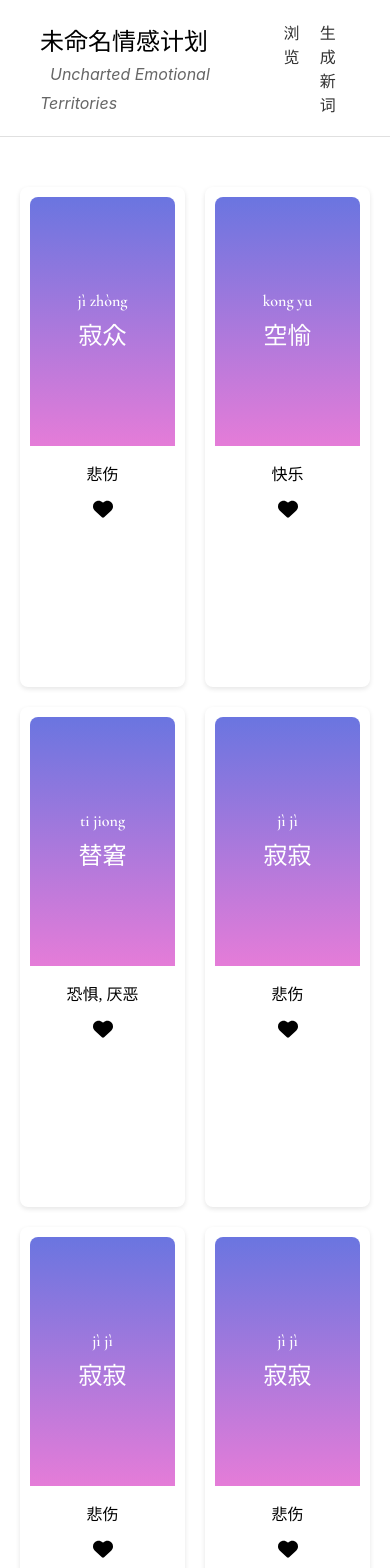
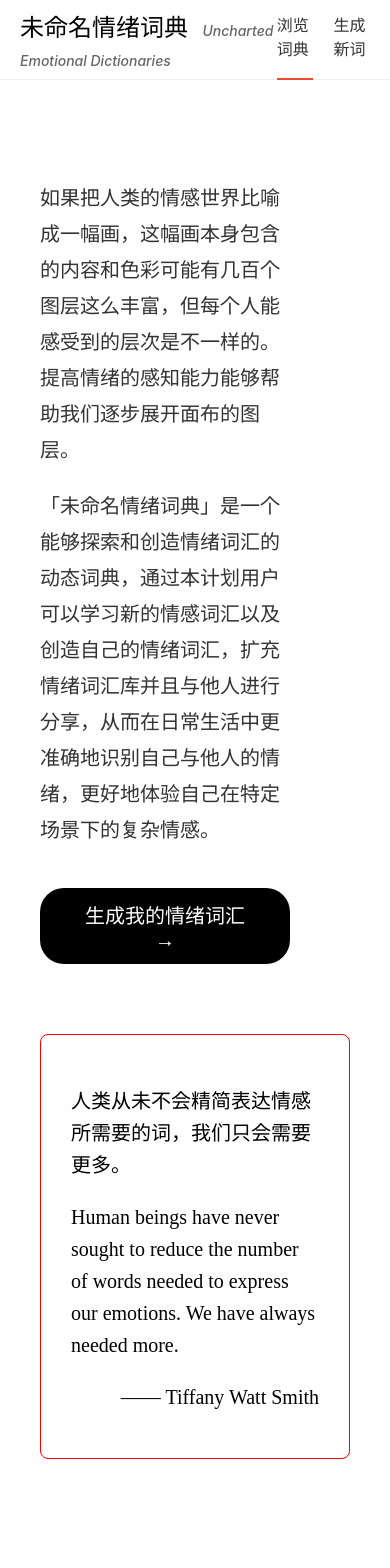
Before and after one commit to haonanaaaa/emotiondict, a React (Create React App) app: page /gallery in a window 390 px wide. Shown: the top 1568 px of the page. Built offline with nearby package versions, Linux system fonts and the light colour scheme; a web font is replaced by a local one.

Commit message:
前端代码更新
- 新增导航栏
- Gallery更新，新增介绍和footer
- Gallery、Generation layout修复

```diff
--- a/package.json
+++ b/package.json
@@ -3,6 +3,9 @@
   "version": "0.1.0",
   "private": true,
   "dependencies": {
+    "@fortawesome/fontawesome-svg-core": "^6.7.2",
+    "@fortawesome/free-solid-svg-icons": "^6.7.2",
+    "@fortawesome/react-fontawesome": "^0.2.2",
     "@testing-library/dom": "^10.4.0",
     "@testing-library/jest-dom": "^6.6.3",
     "@testing-library/react": "^16.3.0",
--- a/src/App.js
+++ b/src/App.js
@@ -2,10 +2,12 @@ import React from 'react';
 import { BrowserRouter as Router, Routes, Route } from 'react-router-dom';
 import { Generation } from './Generation';
 import Gallery from './Gallery'; // 假设您有一个 Gallery 组件
+import Navbar from './components/Navbar';
 
 function App() {
   return (
     <Router>
+      <Navbar />
       <Routes>
         <Route path="/generation" element={<Generation />} />
         <Route path="/gallery" element={<Gallery />} />
--- a/src/Gallery.css
+++ /dev/null
@@ -1,88 +0,0 @@
-.gallery-container {
-  max-width: 1200px;
-  margin: 0 auto;
-  padding: 20px;
-  text-align: center;
-}
-
-.gallery-title {
-  margin-bottom: 30px;
-  font-size: 28px;
-  font-weight: normal;
-}
-
-.cards-grid {
-  display: grid;
-  grid-template-columns: repeat(5, 1fr);
-  gap: 20px;
-  margin-bottom: 20px;
-}
-
-.card-wrapper {
-  display: flex;
-  flex-direction: column;
-  align-items: center;
-  background-color: white;
-  border-radius: 8px;
-  padding: 15px;
-  box-shadow: 0 2px 5px rgba(0, 0, 0, 0.1);
-}
-
-.emotion-card {
-  width: 100%;
-  aspect-ratio: 2/3;
-  border-radius: 8px;
-  display: flex;
-  flex-direction: column;
-  justify-content: center;
-  align-items: center;
-  cursor: pointer;
-  transition: transform 0.2s;
-}
-
-.emotion-card:hover {
-  transform: scale(1.03);
-}
-
-.card-content {
-  text-align: center;
-  color: white;
-}
-
-.pinyin {
-  font-size: 14px;
-  margin-bottom: 5px;
-}
-
-.pinyin-text {
-  font-size: 24px;
-  font-weight: bold;
-}
-
-.emotion-name {
-  margin-top: 10px;
-  font-size: 16px;
-}
-
-.heart-icon {
-  margin-top: 8px;
-  font-size: 20px;
-  color: #ccc;
-  cursor: pointer;
-}
-
-.heart-icon.selected {
-  color: #ff0000;
-}
-
-@media (max-width: 900px) {
-  .cards-grid {
-    grid-template-columns: repeat(3, 1fr);
-  }
-}
-
-@media (max-width: 600px) {
-  .cards-grid {
-    grid-template-columns: repeat(2, 1fr);
-  }
-}
--- a/src/Gallery.js
+++ b/src/Gallery.js
@@ -6,24 +6,23 @@ import './style/Gallery.css';
 
 export const Gallery = () => {
     const emotions = [
-        {id:1, name: "寂众", pinyin: "jì zhòng", tag: ["悲伤"], context: "王成之秋，七月既望，苏子与客泛舟游于赤壁之下。清风徐来，水波不兴。举酒属客，请明月之诗，歌窈窕之章。少焉，月出于东山之上，徘徊于斗牛之间。"},
-        {id:2, name: "空愉", pinyin: "kong yu", tag: ["快乐"], context: "无所事事的快乐。"},
-        {id:3, name: "替窘", pinyin: "ti jiong", tag: ["恐惧", "厌恶"], context: "当你在地铁中凝视陌生人时，突然惊觉对方也有完整的悲欢离合。这种“存在主义式的共情”，让日常的孤独感升华为对人类共同命运的悲悯。"},
-        {id:4, name: "寂寂", pinyin: "jì jì", tag: ["悲伤"], context: "当你在地铁中凝视陌生人时，突然惊觉对方也有完整的悲欢离合。这种 “存在主义式的共情”，让日常的孤独感升华为对人类共同命运的悲悯。"},
-        {id:5, name: "寂寂", pinyin: "jì jì", tag: ["悲伤"], context: "当你在地铁中凝视陌生人时，突然惊觉对方也有完整的悲欢离合。这种 “存在主义式的共情”，让日常的孤独感升华为对人类共同命运的悲悯。"},
-        {id:6, name: "寂寂", pinyin: "jì jì", tag: ["悲伤"], context: "当你在地铁中凝视陌生人时，突然惊觉对方也有完整的悲欢离合。这种 “存在主义式的共情”，让日常的孤独感升华为对人类共同命运的悲悯。"},
-        {id:7, name: "寂寂", pinyin: "jì jì", tag: ["悲伤"], context: "当你在地铁中凝视陌生人时，突然惊觉对方也有完整的悲欢离合。这种 “存在主义式的共情”，让日常的孤独感升华为对人类共同命运的悲悯。"},
-        {id:8, name: "寂寂", pinyin: "jì jì", tag: ["悲伤"], context: "当你在地铁中凝视陌生人时，突然惊觉对方也有完整的悲欢离合。这种 “存在主义式的共情”，让日常的孤独感升华为对人类共同命运的悲悯。"},
-        {id:9, name: "寂众", pinyin: "jì zhòng", tag: ["悲伤"], context: "当你在地铁中凝视陌生人时，突然惊觉对方也有完整的悲欢离合。这种 “存在主义式的共情”，让日常的孤独感升华为对人类共同命运的悲悯。"},
-        {id:10, name: "寂寂", pinyin: "jì jì", tag: ["悲伤"], context: "当你在地铁中凝视陌生人时，突然惊觉对方也有完整的悲欢离合。这种 “存在主义式的共情”，让日常的孤独感升华为对人类共同命运的悲悯。"},
-        ]
+        { id: 1, name: "寂众", pinyin: "jì zhòng", tag: ["悲伤"], context: "王成之秋，七月既望，苏子与客泛舟游于赤壁之下。清风徐来，水波不兴。举酒属客，请明月之诗，歌窈窕之章。少焉，月出于东山之上，徘徊于斗牛之间。" },
+        { id: 2, name: "空愉", pinyin: "kong yu", tag: ["快乐"], context: "无所事事的快乐。" },
+        { id: 3, name: "替窘", pinyin: "ti jiong", tag: ["恐惧", "厌恶"], context: "当你在地铁中凝视陌生人时，突然惊觉对方也有完整的悲欢离合。这种'存在主义式的共情'，让日常的孤独感升华为对人类共同命运的悲悯。" },
+        { id: 4, name: "寂寂", pinyin: "jì jì", tag: ["悲伤"], context: "当你在地铁中凝视陌生人时，突然惊觉对方也有完整的悲欢离合。这种'存在主义式的共情'，让日常的孤独感升华为对人类共同命运的悲悯。" },
+        { id: 5, name: "寂寂", pinyin: "jì jì", tag: ["悲伤"], context: "当你在地铁中凝视陌生人时，突然惊觉对方也有完整的悲欢离合。这种'存在主义式的共情'，让日常的孤独感升华为对人类共同命运的悲悯。" },
+        { id: 6, name: "寂寂", pinyin: "jì jì", tag: ["悲伤"], context: "当你在地铁中凝视陌生人时，突然惊觉对方也有完整的悲欢离合。这种'存在主义式的共情'，让日常的孤独感升华为对人类共同命运的悲悯。" },
+        { id: 7, name: "寂寂", pinyin: "jì jì", tag: ["悲伤"], context: "当你在地铁中凝视陌生人时，突然惊觉对方也有完整的悲欢离合。这种'存在主义式的共情'，让日常的孤独感升华为对人类共同命运的悲悯。" },
+        { id: 8, name: "寂寂", pinyin: "jì jì", tag: ["悲伤"], context: "当你在地铁中凝视陌生人时，突然惊觉对方也有完整的悲欢离合。这种'存在主义式的共情'，让日常的孤独感升华为对人类共同命运的悲悯。" },
+        { id: 9, name: "寂众", pinyin: "jì zhòng", tag: ["悲伤"], context: "当你在地铁中凝视陌生人时，突然惊觉对方也有完整的悲欢离合。这种'存在主义式的共情'，让日常的孤独感升华为对人类共同命运的悲悯。" },
+        { id: 10, name: "寂寂", pinyin: "jì jì", tag: ["悲伤"], context: "当你在地铁中凝视陌生人时，突然惊觉对方也有完整的悲欢离合。这种'存在主义式的共情'，让日常的孤独感升华为对人类共同命运的悲悯。" },
+    ];
 
     const [selectedCard, setSelectedCard] = useState(null);
     const [cardPosition, setCardPosition] = useState({ top: 0, left: 0 });
-    const [isFlipped, setIsFlipped] = useState(true); // 添加翻转状态
+    const [isFlipped, setIsFlipped] = useState(true);
 
     const handleCardClick = (id, e) => {
-        // 获取被点击卡片的位置
         if (!selectedCard) {
             const card = e.currentTarget.getBoundingClientRect();
             setCardPosition({
@@ -32,29 +31,34 @@ export const Gallery = () => {
                 width: card.width,
                 height: card.height
             });
-            setIsFlipped(true); // 初始显示背面
+            setIsFlipped(true);
         }
         setSelectedCard(id === selectedCard ? null : id);
     };
 
-    // 添加模态框翻转处理函数
     const handleModalCardClick = (e) => {
-        e.stopPropagation(); // 阻止事件冒泡
+        e.stopPropagation();
         setIsFlipped(!isFlipped);
     };
 
     return (
         <>
-            {/* 添加导航栏 */}
-            <header className="generation-header">
-                <div className="title">
-                    <h1>未命名情感计划 <span className="subtitle">Uncharted Emotional Territories</span></h1>
+            <div className="intro-section">
+                <div className="intro-text">
+                    <p>如果把人类的情感世界比喻成一幅画，这幅画本身包含的内容和色彩可能有几百个图层这么丰富，但每个人能感受到的层次是不一样的。提高情绪的感知能力能够帮助我们逐步展开面布的图层。</p>
+                    <p>「未命名情绪词典」是一个能够探索和创造情绪词汇的动态词典，通过本计划用户可以学习新的情感词汇以及创造自己的情绪词汇，扩充情绪词汇库并且与他人进行分享，从而在日常生活中更准确地识别自己与他人的情绪，更好地体验自己在特定场景下的复杂情感。</p>
+                    <div className="create-button">
+                        <button>生成我的情绪词汇 →</button>
                     </div>
-                <div className="nav-links">
-                    <a onClick={() => window.location.href = '/gallery'} className="nav-link" style={{cursor: 'pointer'}}>浏览</a>
-                    <a onClick={() => window.location.href = '/generation'} className="nav-link" style={{cursor: 'pointer'}}>生成新词</a>
                 </div>
-            </header>
+                <div className="quote-box">
+                    <div className="quote-content">
+                        <p>人类从未不会精简表达情感所需要的词，我们只会需要更多。</p>
+                        <p>Human beings have never sought to reduce the number of words needed to express our emotions. We have always needed more.</p>
+                        <p className="quote-author">—— Tiffany Watt Smith</p>
+                    </div>
+                </div>
+            </div>
 
             <div className="cards-container">
                 <div className="cards">
@@ -63,7 +67,6 @@ export const Gallery = () => {
                             key={emotion.id}
                             className="card-wrapper"
                         >
-                            {/* 卡片内容保持不变 */}
                             <div className="card-inner" onClick={(e) => handleCardClick(emotion.id, e)}>
                                 <div className="card-front">
                                     <div className="card-color">
@@ -74,7 +77,7 @@ export const Gallery = () => {
                                     </div>
                                     <div className="tag">{emotion.tag.join(', ')}</div>
                                     <div className="heart-icon">
-                                        <FontAwesomeIcon icon={faHeart} style={{color: "#000000",}}/>
+                                        <FontAwesomeIcon icon={faHeart} style={{color: "#000000"}}/>
                                     </div>
                                 </div>
                                 <div className="card-back">
@@ -88,7 +91,7 @@ export const Gallery = () => {
                                         </div>
                                     </div>
                                     <div className="heart-icon">
-                                        <FontAwesomeIcon icon={faHeart} style={{color: "#000000",}}/>
+                                        <FontAwesomeIcon icon={faHeart} style={{color: "#000000"}}/>
                                     </div>
                                 </div>
                             </div>
@@ -136,16 +139,17 @@ export const Gallery = () => {
                             <motion.div
                                 className="card-inner"
                                 initial={{ rotateY: 0 }}
-                                animate={{ rotateY: isFlipped ? 180 : 0 }} // 根据状态控制翻转
+                                animate={{ rotateY: isFlipped ? 180 : 0 }}
                                 exit={{ rotateY: 0 }}
                                 transition={{
                                     duration: 0.5,
                                     ease: "easeInOut"
                                 }}
                                 style={{ transformStyle: "preserve-3d" }}
-                                onClick={handleModalCardClick} // 添加点击事件
+                                onClick={handleModalCardClick}
                             >
-                                {/* 卡片正面和背面内容保持不变 */}
+                                {selectedCard && (
+                                    <>
                                         <div className="card-front">
                                             <div className="card-color">
                                                 <div className="card-color-inner">
@@ -155,7 +159,7 @@ export const Gallery = () => {
                                             </div>
                                             <div className="tag">{emotions.find(e => e.id === selectedCard).tag.join(', ')}</div>
                                             <div className="heart-icon">
-                                        <FontAwesomeIcon icon={faHeart} style={{color: "#000000",}}/>
+                                                <FontAwesomeIcon icon={faHeart} style={{color: "#000000"}}/>
                                             </div>
                                         </div>
                                         <div className="card-back">
@@ -169,14 +173,19 @@ export const Gallery = () => {
                                                 </div>
                                             </div>
                                             <div className="heart-icon">
-                                        <FontAwesomeIcon icon={faHeart} style={{color: "#000000",}}/>
+                                                <FontAwesomeIcon icon={faHeart} style={{color: "#000000"}}/>
                                             </div>
                                         </div>
+                                    </>
+                                )}
                             </motion.div>
                         </motion.div>
                     </motion.div>
                 )}
             </AnimatePresence>
+            <footer className="footer-section">
+                <p>2025 Uncharted Emotional Dictionaries. All rights reserved.</p>
+            </footer>
         </>
     );
 };
--- a/src/Generation.js
+++ b/src/Generation.js
@@ -142,16 +142,6 @@ export const Generation = () => {
 
     return (
         <div className="generation-container">
-            <header className="generation-header">
-                <div className="title">
-                    <h1>未命名情感计划 <span className="subtitle">Uncharted Emotional Territories</span></h1>
-                </div>
-                <div className="nav-links">
-                    <Link to="/gallery" className="nav-link">浏览</Link>
-                    <Link to="/generation" className="nav-link">生成新词</Link>
-                </div>
-            </header>
-
             <div className="generation-content">
                 <div className="steps-container">
                     {/* 步骤指示器保持不变 */}
--- /dev/null
+++ b/src/components/Navbar.css
@@ -0,0 +1,90 @@
+.navbar {
+    display: flex;
+    width: 100%;
+    height: 120px;
+    padding: 0px calc((100vw - 1440px)*0.5) 40px;
+    justify-content: space-between;
+    align-items: flex-end;
+    flex-shrink: 0;
+    box-sizing: border-box;
+    background-color: #ffffff;
+    border-bottom: 1px solid #eeeeee;
+    position: fixed;
+    z-index: 1000;
+}
+
+.navbar-title {
+    display: flex;
+    flex-direction: column;
+    align-items: flex-start;
+}
+
+.navbar-title h1 {
+    font-size: 32px;
+    font-weight: 500;
+    margin: 0;
+    color: #000000;
+}
+
+.navbar-subtitle {
+    font-size: 16px;
+    color: #666666;
+    font-style: italic;
+    margin-left: 8px;
+}
+
+.navbar-links {
+    display: flex;
+    gap: 40px;
+    padding-bottom: 8px;
+}
+
+.navbar-link {
+    text-decoration: none;
+    color: #333333;
+    font-size: 16px;
+    transition: color 0.3s;
+    position: relative;
+}
+
+.navbar-link:hover {
+    color: #000000;
+}
+
+.navbar-link.active::after {
+    content: '';
+    position: absolute;
+    bottom: -20px;
+    left: 0;
+    width: 100%;
+    height: 2px;
+    background-color: #E54D2E;
+}
+
+/* 响应式设计 */
+@media (max-width: 1440px) {
+    .navbar {
+        width: 100%;
+        padding: 0px 40px;
+    }
+}
+
+@media (max-width: 768px) {
+    .navbar {
+        height: 80px;
+        padding: 0px 20px;
+        align-items: center;
+    }
+
+    .navbar-title h1 {
+        font-size: 24px;
+    }
+
+    .navbar-subtitle {
+        font-size: 14px;
+    }
+
+    .navbar-links {
+        gap: 20px;
+    }
+}
--- /dev/null
+++ b/src/components/Navbar.js
@@ -0,0 +1,19 @@
+import React from 'react';
+import { NavLink } from 'react-router-dom';
+import './Navbar.css';
+
+export const Navbar = () => {
+    return (
+        <header className="navbar">
+            <div className="navbar-title">
+                <h1>未命名情绪词典 <span className="navbar-subtitle">Uncharted Emotional Dictionaries</span></h1>
+            </div>
+            <div className="navbar-links">
+                <NavLink to="/gallery" className={({isActive}) => isActive ? "navbar-link active" : "navbar-link"}>浏览词典</NavLink>
+                <NavLink to="/generation" className={({isActive}) => isActive ? "navbar-link active" : "navbar-link"}>生成新词</NavLink>
+            </div>
+        </header>
+    );
+};
+
+export default Navbar;
--- a/src/style/Gallery.css
+++ b/src/style/Gallery.css
@@ -1,184 +1,4 @@
-.gallery-container {
-    width: 100%;
-    min-height: 100vh;
-    display: flex;
-    flex-direction: column;
-}
-
-.generation-header {
-    display: flex;
-    justify-content: space-between;
-    align-items: center;
-    padding: 20px 40px;
-    background-color: #fff;
-}
-
-.title h1 {
-    font-size: 24px;
-    margin: 0;
-}
-
-.subtitle {
-    font-size: 16px;
-    font-weight: normal;
-    color: #666;
-}
-
-.nav-links {
-    display: flex;
-    gap: 20px;
-}
-
-.nav-link {
-    text-decoration: none;
-    color: #333;
-    font-size: 16px;
-}
-
-/* .cards-container {
-    flex: 1;
-    padding: 20px;
-} */
-
-.cards-container {
-  max-width: 1300px;
-  height: auto;
-  margin: 0 auto;
-  padding: 20px;
-  text-align: center;
-}
-
-.cards {
-  display: grid;
-  grid-template-columns: repeat(5, 1fr);
-  gap: 20px;
-  margin-bottom: 20px;
-}
-
-/* 添加卡片包装器样式 */
-.card-wrapper, .modal-card-wrapper {
-  perspective: 1000px;
-  height: 480px;
-  margin-bottom: 20px;
-  margin-right:20px
-}
-
-/* 卡片内部容器，处理翻转效果 */
-.card-inner {
-  position: relative;
-  width: 100%;
-  height: 100%;
-  text-align: center;
-  transition: transform 0.6s;
-  transform-style: preserve-3d;
-  cursor: pointer;
-}
-
-/* 只在模态框中应用翻转效果 */
-/* .modal-card-wrapper .card-inner.flipped {
-  transform: rotateY(180deg);
-} */
-
-/* 卡片正面和背面的共同样式 */
-.card-front, .card-back {
-  position: absolute;
-  width: 100%;
-  height: 100%;
-  -webkit-backface-visibility: hidden;
-  backface-visibility: hidden;
-  border-radius: 8px;
-  box-shadow: 0 2px 5px rgba(0, 0, 0, 0.1);
-  background-color: white;
-  border-radius: 8px;
-  padding: 10px;
-  box-shadow: 0 2px 5px rgba(0, 0, 0, 0.1);
-}
-
-/* 卡片正面样式 */
-.card-front {
-  background-color: white;
-  display: flex;
-  flex-direction: column;
-}
-
-/* 卡片背面样式 */
-.card-back {
-  background: linear-gradient(to bottom, #6a75e0, #e57cd8);
-  transform: rotateY(180deg);
-  display: flex;
-  flex-direction: column;
-  justify-content: space-between;
-  padding: 15px;
-  border-radius: 8px;
-  /* border: 1px solid #e0e0e0; */
-}
-.card-back-inner {
-  background-color: white;
-  border-radius: 6px;
-  padding: 12px;
-  margin: 20 5px;
-  flex-grow: 1;
-  display: flex;
-  flex-direction: column;
-  justify-content: space-between; /* 添加这一行，使内容分布在顶部和底部 */
-}
-
-.card-back-header {
-  text-align: left;
-  margin-bottom: 10px;
-}
-
-.card-back .pinyin {
-  font-size: 14px;
-  color: #666;
-  margin-bottom: 5px;
-}
-
-.card-back .name {
-  font-size: 24px;
-  font-weight: bold;
-  color: #333;
-  margin-bottom: 15px;
-}
-
-.card-back .context {
-  font-size: 14px;
-  line-height: 1.5;
-  color: #333;
-  text-align: left;
-  overflow-y: auto;
-  max-height: 200px; /* 限制最大高度，避免内容过多时溢出 */
-  margin-top: auto; /* 将 margin-bottom 改为 margin-top:auto，使其自动推到底部 */
-}
-
-.card-back .heart-icon {
-  align-self: center;
-  margin-top: auto;
-}
-
-.card-color {
-  background: linear-gradient(to bottom, #6a75e0, #e57cd8);
-  width: 100%;
-  aspect-ratio: 7/12;
-  border-radius: 8px 8px 0 0;
-  display: flex;
-  flex-direction: column;
-  justify-content: center;
-  align-items: center;
-  transition: transform 0.2s;
-}
-
-.card-color-inner {
-  text-align: center;
-  color: white;
-}
-
-.pinyin {
-  font-family: 'Cormorant Garamond';
-  font-size: 16px;
-  margin-bottom: 5px;
-}
-
+/* 字体定义 */
 @font-face {
   font-family: 'zihunfenghuayasong';
   src: url('../assets/font/zihunfenghuayasong.ttf');
@@ -194,9 +14,184 @@
   src: url('../assets/font/STKAITI.TTF');
 }
 
+/* 介绍部分样式 */
+.intro-section {
+  max-width: 1440px;
+  margin: 0 auto;
+  padding: 160px 40px 80px;
+  display: flex;
+  justify-content: space-between;
+  gap: 40px;
+}
+
+.intro-text {
+  flex: 2;
+  text-align: left;
+  font-family: 'Kai';
+  max-width: 800px;
+  margin-right: 60px;
+}
+
+.intro-text p {
+  font-size: 20px;
+  line-height: 1.8;
+  margin-bottom: 20px;
+  color: #333;
+}
+
+.create-button {
+  margin-top: 40px;
+}
+
+.create-button button {
+  background-color: #000;
+  color: #fff;
+  border: none;
+  padding: 12px 40px;
+  font-size: 20px;
+  font-family: 'Kai';
+  cursor: pointer;
+  border-radius: 24px;
+  transition: background-color 0.3s;
+}
+
+.create-button button:hover {
+  background-color: #333;
+}
+
+.quote-box {
+  flex: 1;
+  display: flex;
+  align-items: center;
+  justify-content: center;
+}
+
+.quote-content {
+  border: 1px solid #ff0000;
+  padding: 30px;
+  border-radius: 8px;
+  background-color: #fff;
+  font-family: 'Kai';
+}
+
+.quote-content p {
+  font-size: 20px;
+  line-height: 1.6;
+  margin-bottom: 15px;
+}
+
+.quote-author {
+  text-align: right;
+}
+
+/* 卡片网格布局 */
+.cards-container {
+  max-width: 1440px;
+  margin: 0 auto;
+  padding-top: 60px;
+  text-align: center;
+}
+
+.cards {
+  display: grid;
+  grid-template-columns: repeat(5, 1fr);
+  gap: 20px;
+  margin-bottom: 20px;
+}
+
+/* 卡片基础样式 */
+.card-wrapper, .modal-card-wrapper {
+  perspective: 1000px;
+  height: 480px;
+  margin-bottom: 20px;
+  margin-right: 20px;
+}
+
+.card-inner {
+  position: relative;
+  width: 100%;
+  height: 100%;
+  text-align: center;
+  transition: transform 0.6s;
+  transform-style: preserve-3d;
+  cursor: pointer;
+}
+
+/* 卡片正反面共同样式 */
+.card-front, .card-back {
+  position: absolute;
+  width: 100%;
+  height: 100%;
+  -webkit-backface-visibility: hidden;
+  backface-visibility: hidden;
+  border-radius: 8px;
+  padding: 10px;
+  box-shadow: 0 2px 5px rgba(0, 0, 0, 0.1);
+  background-color: white;
+}
+
+/* 卡片背面样式 */
+.card-back {
+  background: linear-gradient(to bottom, #6a75e0, #e57cd8);
+  transform: rotateY(180deg);
+  display: flex;
+  flex-direction: column;
+  justify-content: space-between;
+  padding: 15px;
+}
+
+.card-back-inner {
+  background-color: white;
+  border-radius: 6px;
+  padding: 12px;
+  margin: 20px 5px;
+  flex-grow: 1;
+  display: flex;
+  flex-direction: column;
+  justify-content: space-between;
+}
+
+.card-back-header {
+  text-align: left;
+  margin-bottom: 10px;
+}
+
+.card-back .context {
+  font-size: 14px;
+  line-height: 1.5;
+  color: #333;
+  text-align: left;
+  overflow-y: auto;
+  max-height: 200px;
+  margin-top: auto;
+}
+
+/* 卡片正面样式 */
+.card-color {
+  background: linear-gradient(to bottom, #6a75e0, #e57cd8);
+  width: 100%;
+  aspect-ratio: 7/12;
+  border-radius: 8px 8px 0 0;
+  display: flex;
+  flex-direction: column;
+  justify-content: center;
+  align-items: center;
+}
+
+.card-color-inner {
+  text-align: center;
+  color: white;
+}
+
+/* 文字样式 */
+.pinyin {
+  font-family: 'Cormorant Garamond';
+  font-size: 16px;
+  margin-bottom: 5px;
+}
+
 .name {
   font-size: 24px;
-  /* font-weight: bold; */
   font-family: 'zihunfenghuayasong';
 }
 
@@ -207,17 +202,17 @@
   padding: 5px;
 }
 
+.context {
+  font-family: 'Kai';
+  font-size: 16px;
+  line-height: 1.5;
+}
+
 .heart-icon {
   margin-top: 8px;
   font-size: 20px;
   color: #ccc;
   cursor: pointer;
-}
-
-.context {
-  font-family: 'Kai';
-  font-size: 16px;
-  line-height: 1.5;
 }
 
 /* 模态框样式 */
@@ -234,39 +229,41 @@
   z-index: 1000;
 }
 
-/* 确保模态框中的卡片与原卡片样式一致 */
-.modal-card-wrapper .card-front,
-.modal-card-wrapper .card-back {
-  width: 100%;
-  height: 100%;
-  padding: 10px;
-  border-radius: 8px;
-  box-shadow: none; /* 移除卡片阴影 */
-}
-
-.modal-card-wrapper .card-color {
-  background: linear-gradient(to bottom, #6a75e0, #e57cd8);
-  width: 100%;
-  aspect-ratio: 7/12;
-  border-radius: 8px 8px 0 0;
-}
-
-/* 调整模态框卡片尺寸 */
 .modal-card-wrapper {
   width: 100%;
   max-width: 245px;
   height: 520px;
-  margin: 0; /* 移除margin，避免影响居中 */
+  margin: 0;
   transform-style: preserve-3d;
   border-radius: 8px;
-  box-shadow: none; /* 移除模态框阴影 */
-  background-color: transparent; /* 保持透明背景 */
+  background-color: transparent;
 }
 
-/* 媒体查询 */
+/* 页脚样式 */
+.footer-section {
+  text-align: center;
+  padding: 20px 0;
+  margin: 60px auto;
+}
+
+.footer-section p {
+  font-size: 16px;
+  margin: 0;
+  color: #333;
+}
+
+/* 响应式布局 */
 @media (max-width: 900px) {
   .cards {
     grid-template-columns: repeat(3, 1fr);
+  }
+
+  .intro-section {
+    flex-direction: column;
+  }
+
+  .quote-box {
+    margin-top: 30px;
   }
 }
 
--- a/src/style/Generation.css
+++ b/src/style/Generation.css
@@ -3,6 +3,9 @@
     margin: 0 auto; */
     /* padding: 20px; */
     font-family: 'Arial', sans-serif;
+    max-width: 1440px;
+    margin: 0 auto;
+    padding: 160px 40px 80px;
 }
 
 .generation-header {
@@ -54,7 +57,7 @@
 .generation-content {
     display: flex;
     gap: 30px;
-    padding: 20px 40px;
+    padding: 0;
 }
 
 .steps-container {
```
Also changed, not shown: src/App.css (+0 -15 lines), 1 other file (tests, documents, lock files or other folders). Lines whose indentation alone changed are shown as unchanged.
